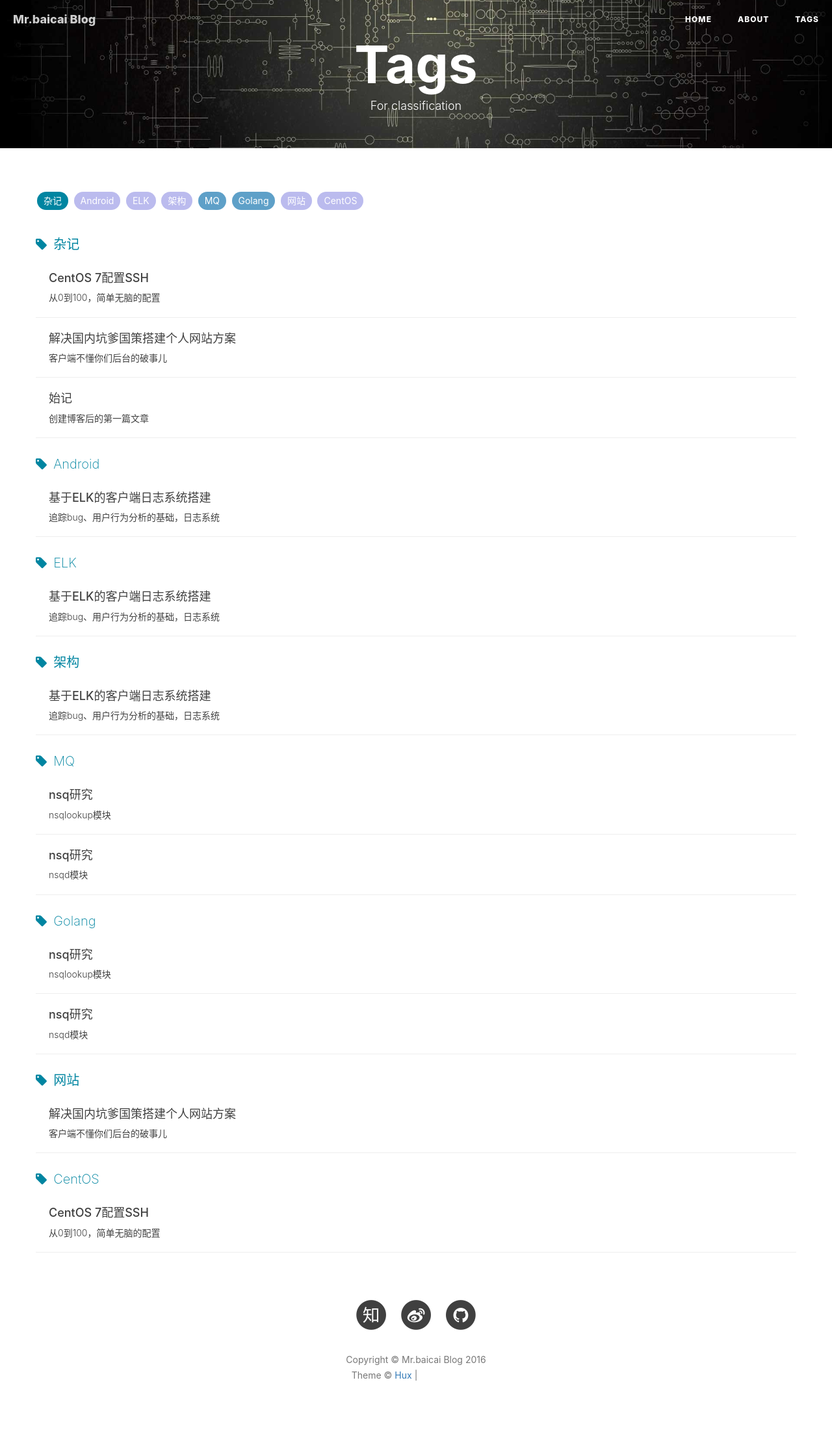
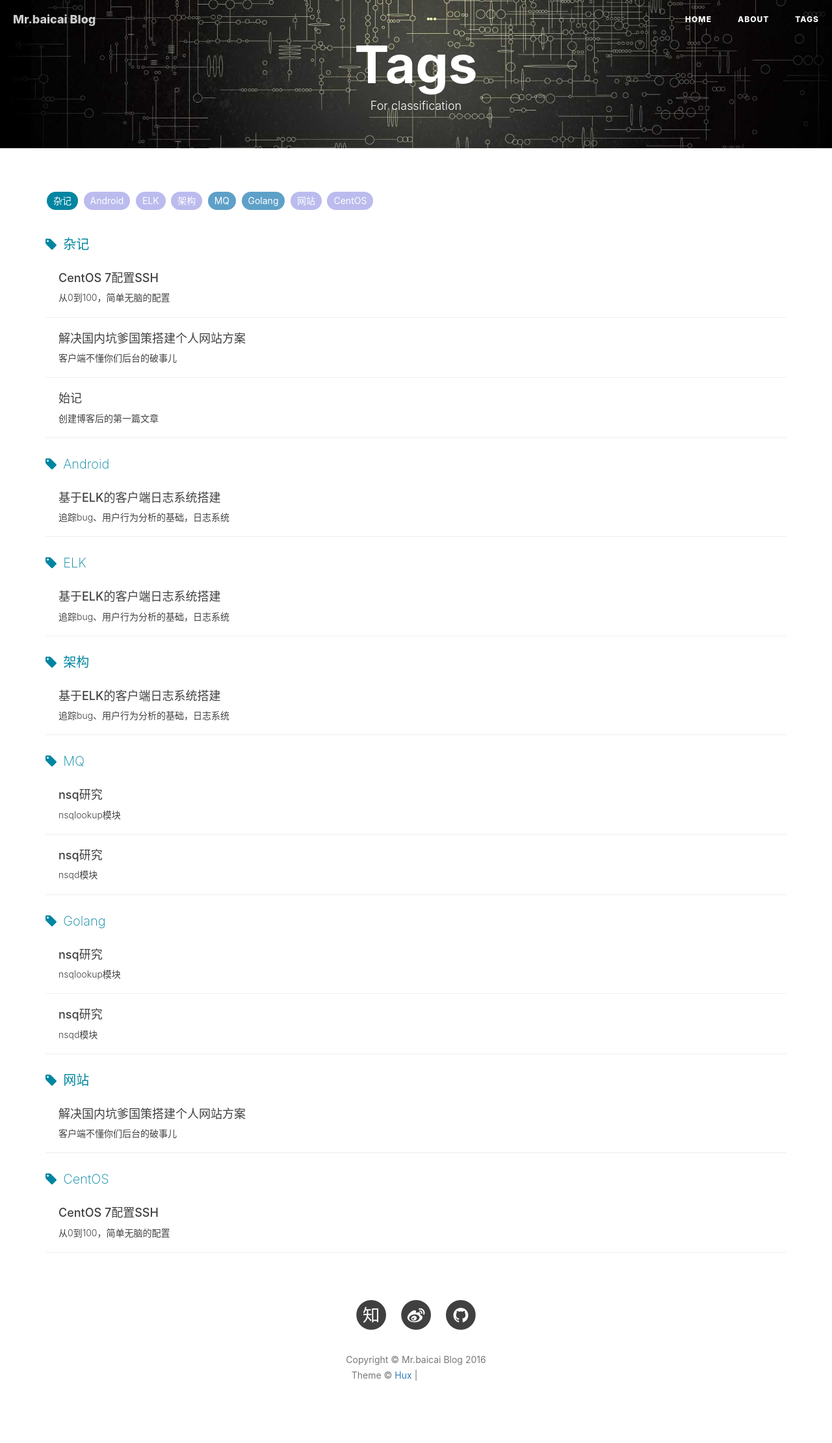
Before and after one commit to dashen19930328/zhangli.github.com, a Jekyll site: the page built from tags.html, in a window 1280 px wide. Shown: the whole page at 65% size. Built offline with Jekyll 4.4.1, drawn with Linux system fonts in a browser that asks for light colours; nearby versions of some CDN libraries; comment, search, counter and statistics services are not loaded; grey boxes are pictures that could not be loaded.

Commit message:
Update tags.html

```diff
--- a/tags.html
+++ b/tags.html
@@ -20,8 +20,8 @@ header-img: "img/tag-bg.jpg"
 </header>
 
 <!-- Main Content -->
-<div class="container">
-	<div class="row">
+<div class="container" >
+	<div class="wrap">
 
 　　　　<div id='tag_cloud' class="tags">
 				{% for tag in site.tags %}
```
